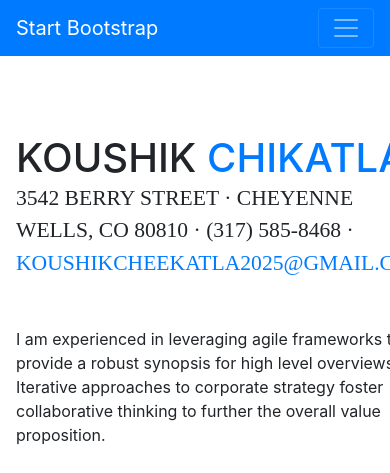
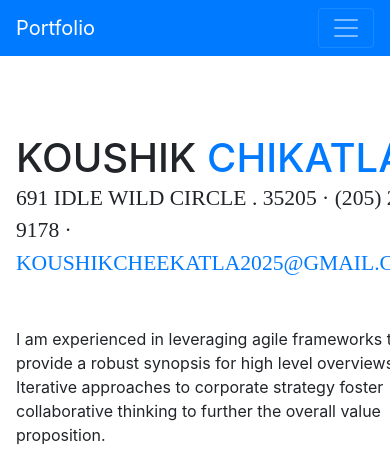
Before and after one commit to koushikcheekatla2025/koushik.github.io, a website with bundled scripts: page index.html in a window 390 px wide. Shown: the top 473 px of the page. Built offline with nearby package versions, Linux system fonts and the light colour scheme; a web font is replaced by a local one.

Commit message:
Update index.html

```diff
--- a/index.html
+++ b/index.html
@@ -29,7 +29,7 @@
 
     <nav class="navbar navbar-expand-lg navbar-dark bg-primary fixed-top" id="sideNav">
       <a class="navbar-brand js-scroll-trigger" href="#page-top">
-        <span class="d-block d-lg-none">Start Bootstrap</span>
+        <span class="d-block d-lg-none">Portfolio</span>
         <span class="d-none d-lg-block">
           <img class="img-fluid img-profile rounded-circle mx-auto mb-2" src="img/profile.jpg" alt="">
         </span>
@@ -68,7 +68,7 @@
           <h1 class="mb-0">Koushik
             <span class="text-primary">Chikatla</span>
           </h1>
-          <div class="subheading mb-5">3542 Berry Street · Cheyenne Wells, CO 80810 · (317) 585-8468 ·
+          <div class="subheading mb-5">691 Idle Wild Circle . 35205 · (205) 202-9178 ·
             <a href="mailto:name@email.com">koushikcheekatla2025@gmail.com</a>
           </div>
           <p class="mb-5">I am experienced in leveraging agile frameworks to provide a robust synopsis for high level overviews. Iterative approaches to corporate strategy foster collaborative thinking to further the overall value proposition.</p>
```
